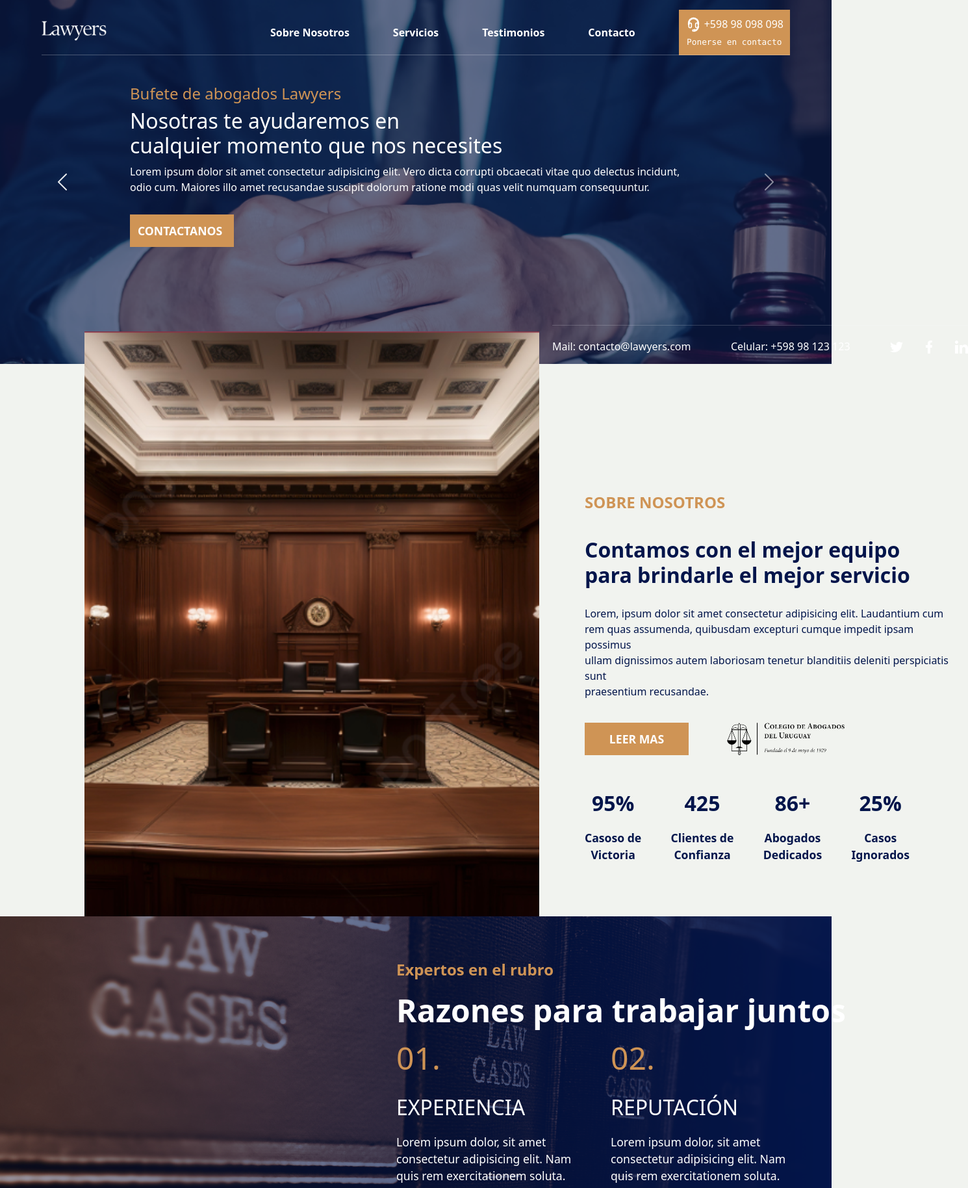
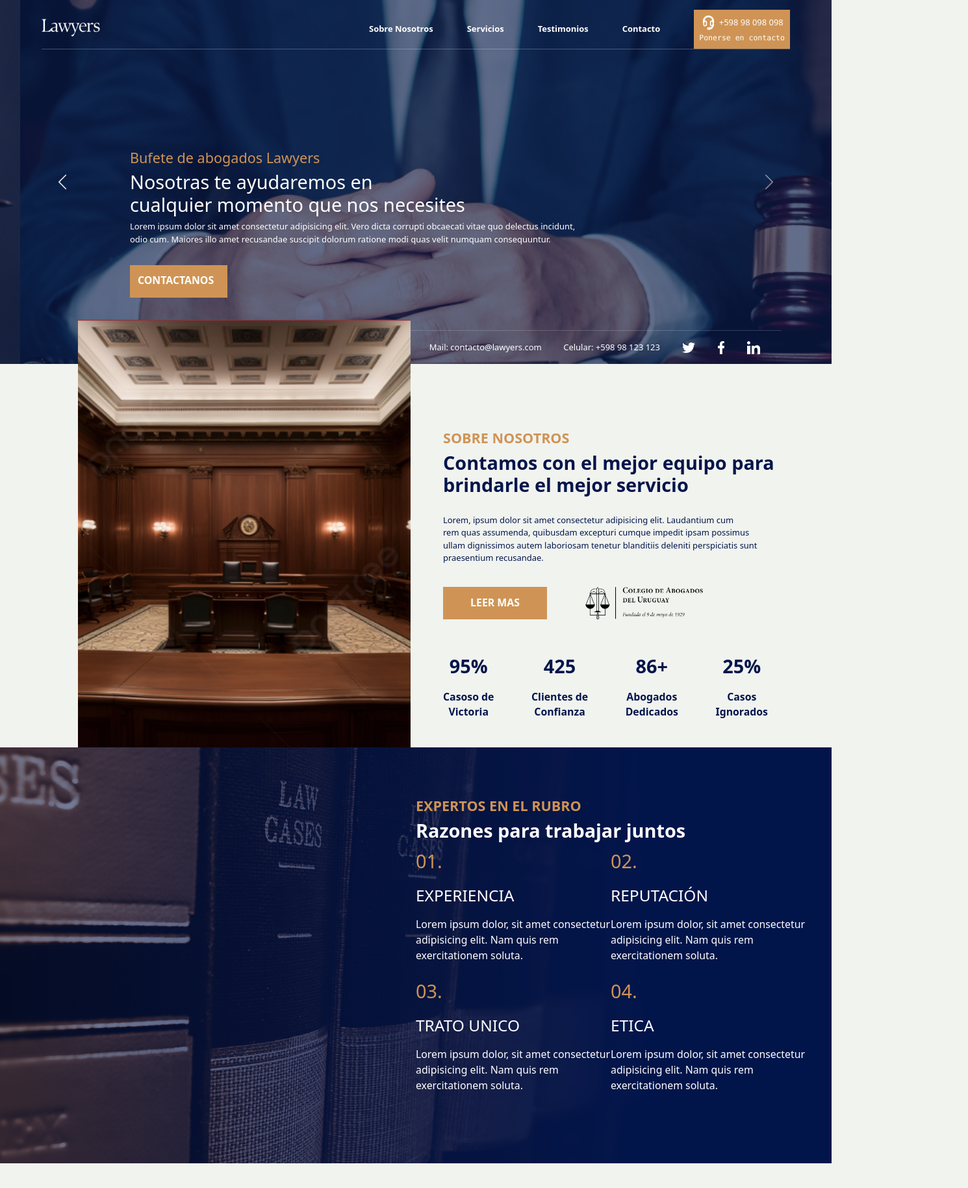
Before and after one commit to NachoDelfiner/bufete, a plain HTML site: page index.html in a window 1280 px wide. Shown: the top 1828 px of the page at 65% size, 1490 px wide, since content can reach past the window. Drawn offline with nearby package versions, Linux system fonts and the light colour scheme.

Commit message:
ajuste medidas

```diff
--- a/index.html
+++ b/index.html
@@ -122,8 +122,8 @@
         <section class="about-content">
           <p class="about-orange">SOBRE NOSOTROS</p>
           <h2>
-            Contamos con el mejor equipo <br />
-            para brindarle el mejor servicio
+            Contamos con el mejor equipo para <br />
+            brindarle el mejor servicio
           </h2>
           <p>
             Lorem, ipsum dolor sit amet consectetur adipisicing elit. Laudantium
@@ -178,7 +178,7 @@
       <!-- RAZONES POR LAS CUALES TRABAJAR CON NOSOTROS -->
       <section class="background-books">
         <section class="reasons-to-work-together-containter">
-          <p class="orange-reasons-to-work-together">Expertos en el rubro</p>
+          <p class="orange-reasons-to-work-together">EXPERTOS EN EL RUBRO</p>
           <h2 class="h2-reasons-to-work-together-containter">
             Razones para trabajar juntos
           </h2>
--- a/style/index.css
+++ b/style/index.css
@@ -6,6 +6,7 @@
   margin: 0;
   padding: 0;
   box-sizing: border-box;
+  font-size: 0.9rem;
 }
 a {
   text-decoration: none;
@@ -30,15 +31,13 @@ body {
   z-index: 1;
 }
 .icon {
-  width: 100px;
-  cursor: pointer;
+  width: 90px;
 }
 .btn-nav {
   display: flex;
   justify-content: space-between;
   align-items: center;
-  gap: 10px;
-  width: 800px;
+  width: 45rem;
 }
 .btn-nav-white {
   border: none;
@@ -53,7 +52,7 @@ body {
   background-color: #cf9455;
   color: white;
   border: none;
-  padding: 10px;
+  padding: 8px;
   text-decoration: none;
   text-align: center;
   cursor: pointer;
@@ -75,7 +74,7 @@ body {
   height: 5px;
   margin: 0 auto;
   position: relative;
-  bottom: 16px;
+  bottom: 15px;
   height: 1px;
   background-color: white;
   border: none;
@@ -109,7 +108,7 @@ body {
 .container-titule {
   width: 60rem;
   position: relative;
-  top: -430px;
+  top: -330px;
   left: 200px;
   color: white;
   display: flex;
@@ -120,7 +119,7 @@ body {
   border: none;
   background-color: #cf9455;
   color: white;
-  font-size: 1.1rem;
+  font-size: 1rem;
   width: 160px;
   height: 50px;
   font-weight: bold;
@@ -132,7 +131,7 @@ body {
   background-color: #cf9455;
   color: white;
   font-size: 1.1rem;
-  width: 160px;
+  width: 150px;
   height: 50px;
   font-weight: bold;
   transition: transform 0.3s;
@@ -146,14 +145,14 @@ body {
 /* FOOTER CARROUSEL */
 .footer-carrousel {
   display: flex;
-  justify-content: space-between;
+  justify-content: space-evenly;
   align-items: center;
   border-top: 1px solid rgba(255, 255, 255, 0.179);
   width: 40rem;
-  padding-top: 20px;
+  padding-top: 15px;
   position: relative;
-  bottom: 310px;
-  left: 850px;
+  bottom: 280px;
+  left: 49vw;
 }
 .ancor-footer-carrousel {
   text-decoration: none;
@@ -172,9 +171,10 @@ body {
 }
 /* ABOUT */
 .img-about {
-  position: relative;
-  left: 130px;
-  top: 10px;
+  z-index: 1;
+  width: 40vw;
+  margin-top: -8px;
+  margin-left: 120px;
 }
 .about-body {
   display: flex;
@@ -187,8 +187,8 @@ body {
   justify-content: center;
   align-items: start;
   position: relative;
-  top: 100px;
-  left: 200px;
+  top: 50px;
+  left: 50px;
   gap: 20px;
   color: #02154b;
 }
@@ -204,6 +204,8 @@ body {
   color: #cf9455;
   font-weight: bold;
   font-size: 1.5rem;
+  position: relative;
+  top: 30px;
 }
 .btn-aboout {
   border: none;
@@ -259,20 +261,19 @@ body {
 }
 /* RASONES PARA TRABAJAR JUNTOS */
 .background-books {
-  margin-top: 10px;
   height: 80vh;
   background-image: url("../img/books.png");
   background-repeat: no-repeat;
+  background-position: center;
   color: white;
 }
 .reasons-to-work-together-containter {
-  width: 700px;
-  height: 70%;
+  width: 50%;
+  height: 90%;
   display: flex;
   flex-direction: column;
-  justify-content: space-between;
   position: relative;
-  top: 45%;
+  top: 55%;
   left: 75%;
   transform: translate(-50%, -50%);
 }
@@ -280,14 +281,15 @@ body {
   color: #cf9455;
   font-weight: bolder;
   font-size: 1.5rem;
+  position: relative;
+  top: 10px;
 }
 .h2-reasons-to-work-together-containter {
-  font-size: 3rem;
+  font-size: 2rem;
   font-weight: bolder;
 }
 .section-row {
   display: flex;
-  gap: 30px;
 }
 .section-column {
   display: flex;
@@ -297,14 +299,14 @@ body {
   display: flex;
   flex-direction: column;
   width: 300px;
-  height: 250px;
+  height: 200px;
 }
 .number-reasons {
-  font-size: 3rem;
+  font-size: 2rem;
   color: #cf9455;
 }
 .reasons-titule {
-  font-size: 2rem;
+  font-size: 1.7rem;
 }
 .reasons-descriptions {
   font-size: 1.1rem;
@@ -315,7 +317,6 @@ body {
   display: flex;
   align-items: center;
   justify-content: space-evenly;
-  gap: 100px;
 }
 .orange-p-legal-area {
   font-size: 1.5rem;
@@ -323,7 +324,7 @@ body {
   color: #cf9455;
 }
 .h2-legal-area {
-  font-size: 2.3rem;
+  font-size: 2rem;
   font-weight: bolder;
   color: #02154b;
 }
@@ -333,14 +334,14 @@ body {
 .legal-area-tarjet {
   border: 1px solid #00000038;
   background-color: white;
-  width: 400px;
+  width: 22rem;
   padding: 20px;
   display: flex;
   flex-direction: column;
-  gap: 10px;
+  justify-content: space-around;
 }
 .legal-area-tarjet img {
-  width: 70px;
+  width: 50px;
 }
 .labale-container {
   margin: 30px auto;
@@ -406,7 +407,8 @@ body {
   width: 50%;
   height: 550px;
   position: relative;
-  left: 240px;
+  left: 50%;
+  transform: translateX(-50%);
 }
 .quotation-img {
   width: 40px;
```
